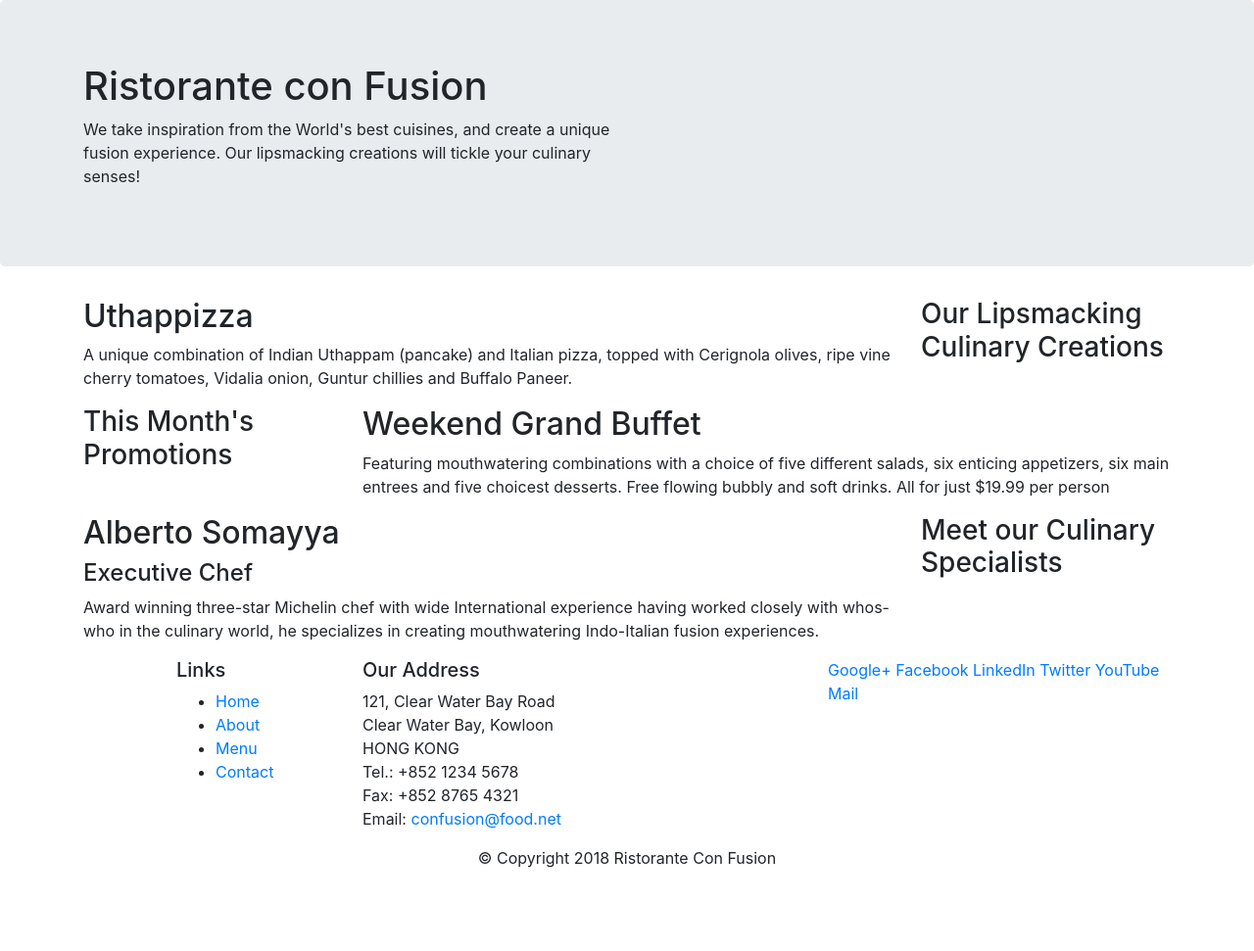
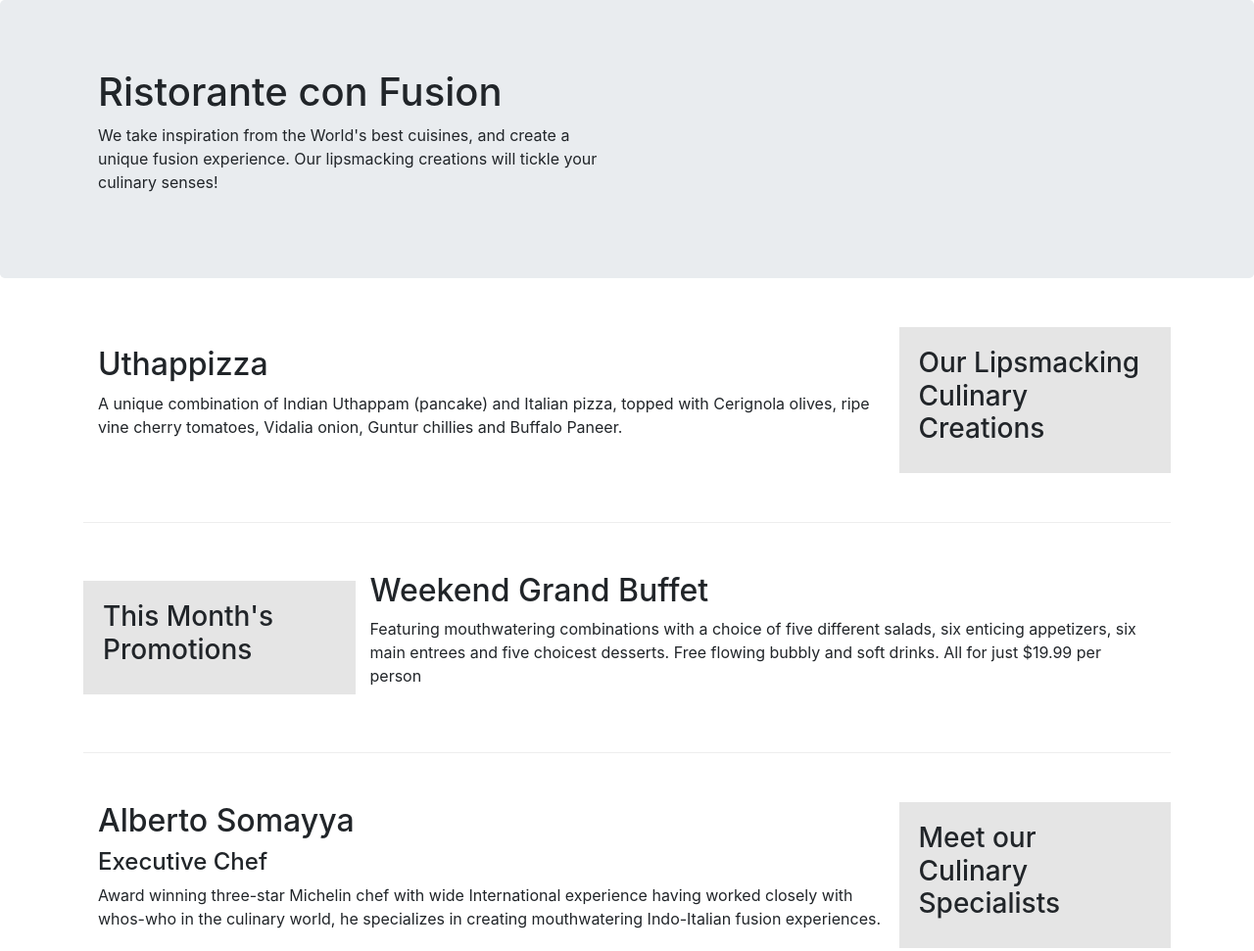
Before and after one commit to jaY-S-99/bootstrap, a website: page index.html in a window 1280 px wide. Shown: the top 971 px of the page at 98% size. Before the commit the page ends 904 px from the top, so only its background shows below. Drawn offline with nearby package versions, Linux system fonts and the light colour scheme.

Commit message:
Bootstrapified the website and added custom css

```diff
--- /dev/null
+++ b/css/style.css
@@ -0,0 +1,24 @@
+.row-header{
+	margin: 0px auto;
+	padding: 0px auto;
+}
+.row-content{
+	margin: 0px auto;
+	padding:50px 0px;
+	border-bottom: 1px ridge;
+	min-height: 200px;
+}
+.row-content-title{
+	background-color: #e5e5e5;
+	margin: auto;
+	padding: 20px;
+}
+.footer{
+	background-color: #e5e5e5;
+	margin: 0px auto;
+	padding: 20px 0px;
+}
+.jumbotron{
+	padding: 70px 30px;
+	margin: 0px;
+}
--- a/index.html
+++ b/index.html
@@ -8,13 +8,14 @@
 
 	<!-- Bootstrap CSS link -->
 	<link rel="stylesheet" href="node_modules/bootstrap/dist/css/bootstrap.min.css">
+	<link rel="stylesheet" href="css/style.css">
 
    <title>Ristorante Con Fusion</title>
 </head>
 <body>
     <header class=jumbotron>
         <div class="container">
-            <div class="row">
+            <div class="row row-header">
                 <div class="col-12 col-sm-6">
                     <h1>Ristorante con Fusion</h1>
                     <p>We take inspiration from the World's best cuisines, and create a unique fusion experience. Our lipsmacking creations will tickle your culinary senses!</p>
@@ -26,8 +27,8 @@
     </header>
 
     <div class="container">
-        <div class="row">
-            <div class="col-12 col-sm-4 col-md-3 order-sm-last">
+        <div class="row row-content align-items-center">
+            <div class="col-12 col-sm-4 col-md-3 order-sm-last row-content-title">
                 <h3>Our Lipsmacking Culinary Creations</h3>
             </div>
             <div class="col-12 col-sm-8 col-md-9 order-sm-first">
@@ -37,8 +38,8 @@
         </div>
 
 
-        <div class="row">
-            <div class="col-12 col-sm-4 col-md-3">
+        <div class="row row-content">
+            <div class="col-12 col-sm-4 col-md-3 row-content-title">
                 <h3>This Month's Promotions</h3>
             </div>
             <div class="col-12 col-sm-8 col-md-9">
@@ -47,8 +48,8 @@
             </div>
         </div>
 
-        <div class="row">
-            <div class="col-12 col-sm-4 col-md-3 order-sm-last">
+        <div class="row row-content">
+            <div class="col-12 col-sm-4 col-md-3 order-sm-last row-content-title">
                 <h3>Meet our Culinary Specialists</h3>
             </div>
             <div class="col-12 col-sm-8 col-md-9 order-sm-first">
@@ -60,12 +61,12 @@
         </div>
     </div>
 
-    <footer>
+    <footer class="footer">
         <div class="container">
             <div class="row">
                 <div class="col-4 col-sm-2  offset-1">
                     <h5>Links</h5>
-                    <ul>
+                    <ul class="list-unstyled">
                         <li><a href="#">Home</a></li>
                         <li><a href="#">About</a></li>
                         <li><a href="#">Menu</a></li>
@@ -83,8 +84,8 @@
 		              Email: <a href="mailto:confusion@food.net">confusion@food.net</a>
 		           </address>
                 </div>
-                <div class="col-12 col-sm-4">
-                    <div>
+                <div class="col-12 col-sm-4 align-self-center">
+                    <div class="text-center">
                         <a href="http://google.com/+">Google+</a>
                         <a href="http://www.facebook.com/profile.php?id=">Facebook</a>
                         <a href="http://www.linkedin.com/in/">LinkedIn</a>
```
